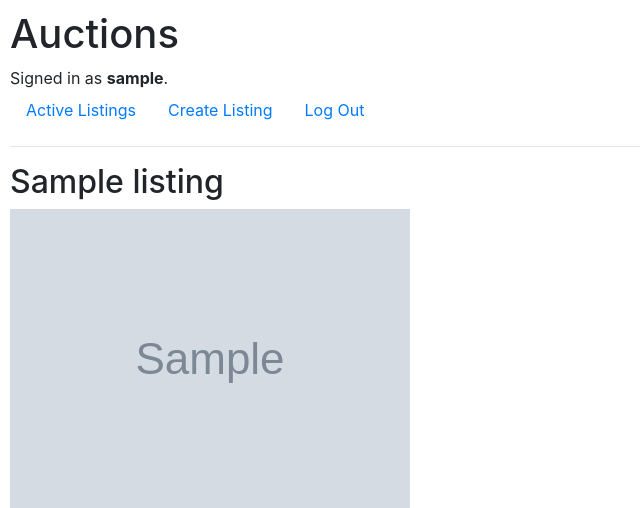
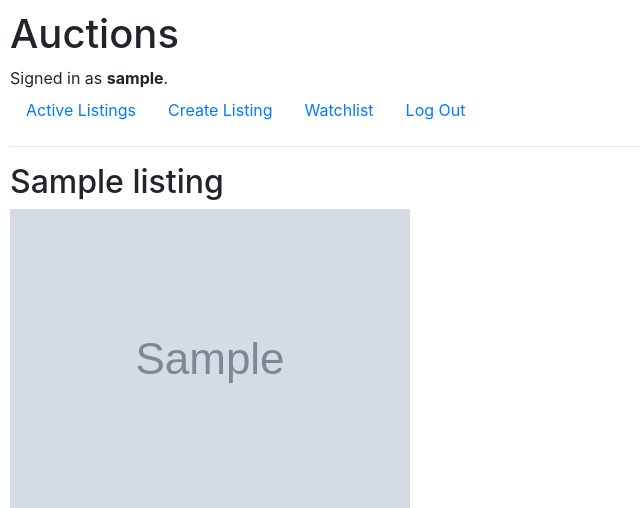
Before and after one commit to ToddMorrill/web-programming, a Django app: page /listing/1 in a window 1280 px wide. Shown: the top 508 px of the page, without its empty margins (0-640 px from the left). Run offline with Django 3.2, Linux system fonts and the light colour scheme; a user stored in the database is signed in; tables that the repository leaves empty hold one stand-in row (values such as "Sample post"); grey boxes marked "Sample" are stand-in pictures; some libraries are stand-ins or nearby versions.

Commit message:
refactor data tables, display user's watchlist

```diff
--- a/commerce/auctions/admin.py
+++ b/commerce/auctions/admin.py
@@ -7,4 +7,4 @@ admin.site.register(User)
 admin.site.register(Listing)
 admin.site.register(Bid)
 admin.site.register(Comment)
-admin.site.register(Watchlist)
+# admin.site.register(Watchlist)
--- a/commerce/auctions/models.py
+++ b/commerce/auctions/models.py
@@ -21,10 +21,10 @@ class Listing(models.Model):
     category = models.CharField(max_length=256)
     # if a winner is set, the auction is closed
     winner = models.ForeignKey(User, on_delete=models.CASCADE, related_name='bids_won', null=True, blank=True)
+    watchlist_users = models.ManyToManyField(User, related_name='watchlist_listings')
 
     def __str__(self) -> str:
         return f'{self.title}'
-
 
 class Bid(models.Model):
     listing = models.ForeignKey(Listing, on_delete=models.CASCADE, related_name='bids')
@@ -42,9 +42,9 @@ class Comment(models.Model):
     def __str__(self) -> str:
         return f'Comment {self.id} on {self.listing} by {self.commenter}'
 
-class Watchlist(models.Model):
-    user = models.ForeignKey(User, on_delete=models.CASCADE, related_name='watchlist_items')
-    listing = models.ManyToManyField(Listing, related_name='watchlist_users')
+# class Watchlist(models.Model):
+#     user = models.ForeignKey(User, on_delete=models.CASCADE, related_name='watchlist_items')
+#     listings = models.ManyToManyField(Listing, related_name='watchlist_users')
 
-    def __str__(self) -> str:
-        return f'Watchlist for user {self.user}'
+#     def __str__(self) -> str:
+#         return f'Watchlist for user {self.user}'
--- a/commerce/auctions/templates/auctions/layout.html
+++ b/commerce/auctions/templates/auctions/layout.html
@@ -25,6 +25,9 @@
                     <a class="nav-link" href="{% url 'create' %}">Create Listing</a>
                 </li>
                 <li class="nav-item">
+                    <a class="nav-link" href="{% url 'watchlist' user.id %}">Watchlist</a>
+                </li>
+                <li class="nav-item">
                     <a class="nav-link" href="{% url 'logout' %}">Log Out</a>
                 </li>
             {% else %}
--- a/commerce/auctions/templates/auctions/listing.html
+++ b/commerce/auctions/templates/auctions/listing.html
@@ -44,9 +44,9 @@
     {% endif %}
 
     {% if on_watchlist %}
-        <a href="{% url 'watchlist' listing.pk %}" role="button">Remove from watchlist</a>
+        <a href="{% url 'add_watchlist' listing.pk %}" role="button">Remove from watchlist</a>
     {% else %}
-        <a href="{% url 'watchlist' listing.pk %}" role="button">Add to watchlist</a>
+        <a href="{% url 'add_watchlist' listing.pk %}" role="button">Add to watchlist</a>
     {% endif %}
 
     <!-- close bidding -->
--- a/commerce/auctions/urls.py
+++ b/commerce/auctions/urls.py
@@ -9,8 +9,9 @@ urlpatterns = [
     path("register", views.register, name="register"),
     path("create", views.create_listing, name="create"),
     path("listing/<int:listing_id>", views.listing, name="listing"),
-    path("watchlist/<int:listing_id>", views.watchlist, name="watchlist"),
+    path("add_watchlist/<int:listing_id>", views.add_watchlist, name="add_watchlist"),
     path("bid/<int:listing_id>", views.bid, name="bid"),
     path("close/<int:listing_id>", views.close, name="close"),
     path("comment", views.comment, name="comment"),
+    path("watchlist/<int:user_id>", views.watchlist, name="watchlist")
 ]
--- a/commerce/auctions/views.py
+++ b/commerce/auctions/views.py
@@ -9,22 +9,28 @@ from django.http import HttpResponse, HttpResponseRedirect
 from django.shortcuts import get_object_or_404, render
 from django.urls import reverse
 
-from .models import Comment, Listing, User, Listing, Watchlist, Bid
+from .models import Comment, Listing, User, Listing, Bid
 
+
+def current_prices(listings):
+    # TODO: figure out how to join in all these max bids
+    # get current bid prices
+    highest_bids = Bid.objects.values('listing').annotate(
+        highest_bid=models.Max('price'))
+    updated_listings = []
+    for listing_ in listings:
+        for bid in highest_bids:
+            if (bid['listing'] == listing_.id) and (bid['highest_bid']
+                                                    is not None):
+                listing_.price = bid['highest_bid']
+        updated_listings.append(listing_)
+    return updated_listings
 
 def index(request):
     # get active listings
     listings = Listing.objects.filter(winner__isnull=True)
-    # TODO: figure out how to join in all these max bids
-    # get current bid prices
-    highest_bids = Bid.objects.values('listing').annotate(highest_bid=models.Max('price'))
-    updated_listings = []
-    for listing_ in listings:
-        for bid in highest_bids:
-            if (bid['listing'] == listing_.id) and (bid['highest_bid'] is not None):
-                listing_.price = bid['highest_bid']
-        updated_listings.append(listing_)
-    return render(request, "auctions/index.html", {'listings': listings})
+    updated_listings = current_prices(listings)
+    return render(request, "auctions/index.html", {'listings': updated_listings})
 
 
 def login_view(request):
@@ -127,14 +133,14 @@ def listing(request, listing_id):
     listing_ = Listing.objects.get(pk=listing_id)
 
     # update the "price" with the highest bid
-    highest_bid = Bid.objects.filter(listing=listing_id).aggregate(models.Max('price'))
+    highest_bid = Bid.objects.filter(listing=listing_id).aggregate(
+        models.Max('price'))
     if highest_bid['price__max']:
         listing_.price = highest_bid['price__max']
     context['listing'] = listing_
 
     # check if user has this listing on their watchlist
-    on_watchlist = Watchlist.objects.filter(user=request.user,
-                                            listing=listing_id).exists()
+    on_watchlist = request.user.watchlist_listings.filter(pk=listing_id).exists()
     context['on_watchlist'] = on_watchlist
 
     # create a bid form
@@ -155,25 +161,21 @@ def listing(request, listing_id):
 
 
 @login_required
-def watchlist(request, listing_id):
+def add_watchlist(request, listing_id):
     # TODO: this should probably be converted to a form and POST request
     listing = get_object_or_404(Listing, pk=listing_id)
 
     # if user has already added this item, remove it
-    if Watchlist.objects.filter(user=request.user,
-                                listing=listing_id).exists():
+    if request.user.watchlist_listings.filter(pk=listing_id).exists():
         # remove the item
-        Watchlist.objects.filter(user=request.user,
-                                 listing=listing_id).delete()
+        request.user.watchlist_listings.remove(listing)
         message = "Successfully removed this item from your watchlist."
         messages.add_message(request, messages.SUCCESS, message)
         request.session['message'] = message
         return HttpResponseRedirect(reverse('listing', args=(listing_id, )))
 
     # get watchlist for user, create it if it doesn't exist
-    user_watchlist, created = Watchlist.objects.get_or_create(
-        user=request.user)
-    user_watchlist.listing.add(listing)
+    request.user.watchlist_listings.add(listing)
     message = "Successfully added this item to your watchlist."
     messages.add_message(request, messages.SUCCESS, message)
     request.session['message'] = message
@@ -191,6 +193,7 @@ class BidForm(ModelForm):
             field.widget.attrs['class'] = 'form-control'
         self.fields['price'].label = 'Enter your bid here'
 
+
 @login_required
 def bid(request, listing_id):
     if not request.user.is_authenticated:
@@ -202,7 +205,8 @@ def bid(request, listing_id):
         if listing.winner:
             message = f'This auction is closed!'
             request.session['message'] = message
-            return HttpResponseRedirect(reverse('listing', args=(listing_id,)))
+            return HttpResponseRedirect(reverse('listing',
+                                                args=(listing_id, )))
 
         # create form with data entered
         form = BidForm(request.POST)
@@ -214,16 +218,20 @@ def bid(request, listing_id):
             instance.bidder = request.user
 
             # check that the bid is greater than starting price and highest bid
-            bid = Bid.objects.filter(listing=listing_id).aggregate(models.Max('price'))
-            highest_bid = bid['price__max'] if bid['price__max'] is not None else 0
+            bid = Bid.objects.filter(listing=listing_id).aggregate(
+                models.Max('price'))
+            highest_bid = bid['price__max'] if bid[
+                'price__max'] is not None else 0
             if not instance.price > listing.price:
                 message = f'The bid must be higher than the starting price of ${listing.price:,.2f}.'
                 request.session['message'] = message
-                return HttpResponseRedirect(reverse('listing', args=(listing_id,)))
+                return HttpResponseRedirect(
+                    reverse('listing', args=(listing_id, )))
             elif not instance.price > highest_bid:
                 message = f'The bid must be higher than the current price of ${highest_bid:,.2f}.'
                 request.session['message'] = message
-                return HttpResponseRedirect(reverse('listing', args=(listing_id,)))
+                return HttpResponseRedirect(
+                    reverse('listing', args=(listing_id, )))
 
             # enter listing into database
             try:
@@ -233,13 +241,15 @@ def bid(request, listing_id):
                 message = 'There was an issue creating the bid!.'
                 pass
             request.session['message'] = message
-            return HttpResponseRedirect(reverse('listing', args=(listing_id,)))
+            return HttpResponseRedirect(reverse('listing',
+                                                args=(listing_id, )))
         message = 'Something went wrong =(. Please check your form data.'
         return render(request, 'auctions/create.html', {
             'form': form,
             'message': message
         })
     return HttpResponseRedirect(reverse('listing', args=(listing_id, )))
+
 
 @login_required
 def close(request, listing_id):
@@ -251,7 +261,7 @@ def close(request, listing_id):
     if listing.winner:
         message = f'This auction is already closed!'
         request.session['message'] = message
-        return HttpResponseRedirect(reverse('listing', args=(listing_id,)))
+        return HttpResponseRedirect(reverse('listing', args=(listing_id, )))
     # get the user with the highest bid
     # TODO: determine if there is better logic to do this
     listing_bids = Bid.objects.filter(listing=listing_id)
@@ -264,6 +274,7 @@ def close(request, listing_id):
     listing.winner = max_record.bidder
     listing.save()
     return HttpResponseRedirect(reverse('listing', args=(listing_id, )))
+
 
 class CommentForm(ModelForm):
     class Meta:
@@ -291,11 +302,26 @@ def comment(request):
             instance.listing = Listing.objects.get(pk=request.POST['listing'])
             instance.commenter = request.user
             instance.save()
-            return HttpResponseRedirect(reverse('listing', args=(request.POST['listing'],)))
+            return HttpResponseRedirect(
+                reverse('listing', args=(request.POST['listing'], )))
         message = 'Something went wrong =(. Please check your comment.'
         request.session['message'] = message
         request.session['comment'] = form
-        return HttpResponseRedirect(reverse('listing', args=(request.POST['listing'],)))
+        return HttpResponseRedirect(
+            reverse('listing', args=(request.POST['listing'], )))
 
     # return user to homepage if they use a get request
     return HttpResponseRedirect(reverse('index'))
+
+
+@login_required
+def watchlist(request, user_id):
+    # check that user is authorized to view the watchlist
+    user = get_object_or_404(User, pk=user_id)
+    if request.user.pk != user_id:
+        return HttpResponse('401: Unauthorized', status=401)
+    # get watchlist for user, create it if it doesn't exist
+    user_watchlist = request.user.watchlist_listings.all()
+    updated_user_watchlist = current_prices(user_watchlist)
+    return render(request, 'auctions/watchlist.html',
+                  {'watchlist': updated_user_watchlist})
```
